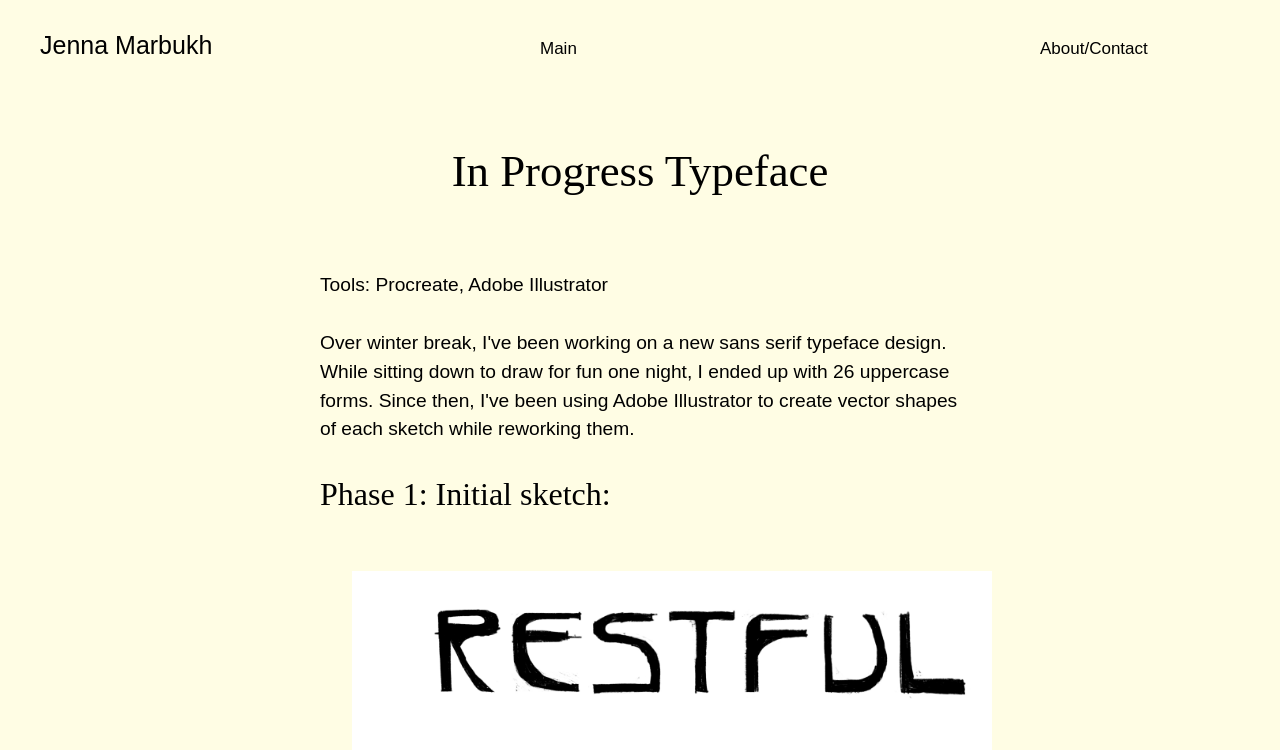
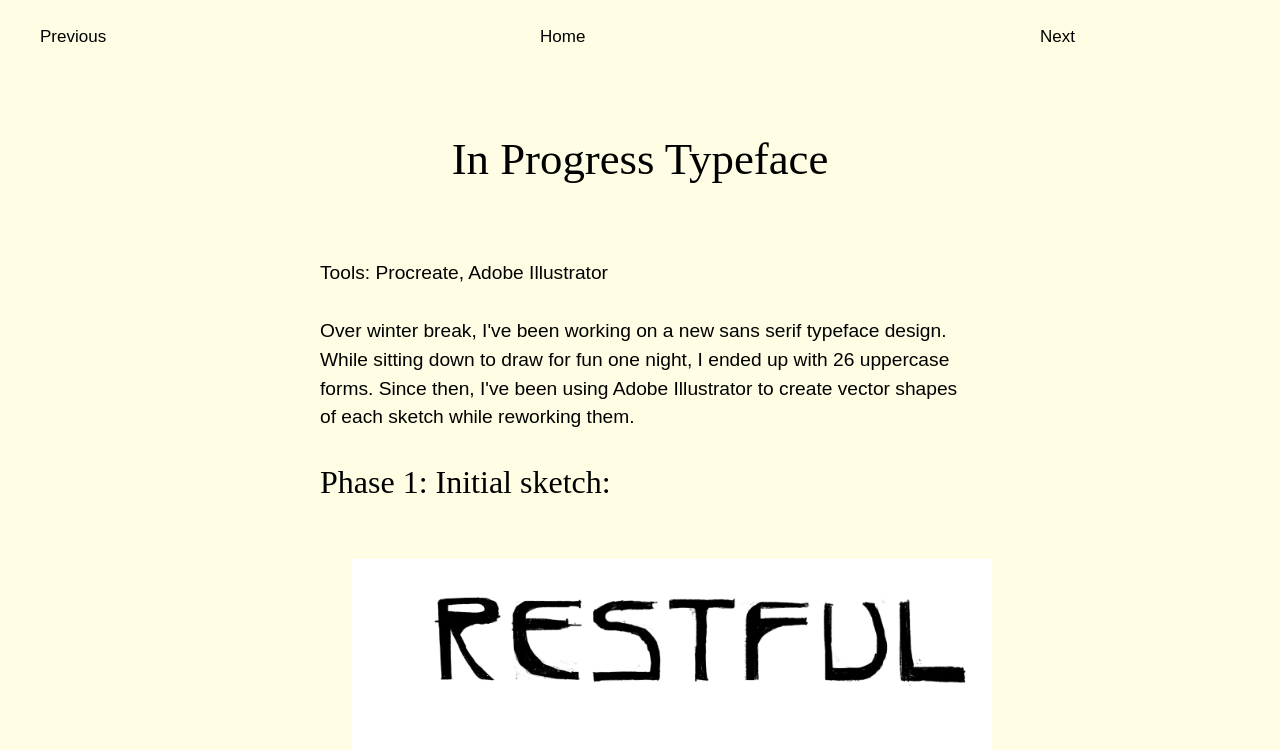
Before and after one commit to jenna590/portfolio, a plain HTML site: page Inprog.html in a window 1280 px wide. Shown: the top 750 px of the page. Drawn offline with Linux system fonts and the light colour scheme; a web font is replaced by a local one.

Commit message:
Update Inprog.html

```diff
--- a/Inprog.html
+++ b/Inprog.html
@@ -16,15 +16,15 @@
   </head>
   <body>
  <div class="banner-container">
-  <div class="banner banner-item1">
-     <a href="index.html" style= "color: black">Jenna Marbukh</a>
+  <div class="banner banner-item2">
+     <a href="PaintingDrawing.html" style= "color: black">Previous</a>
   </div>
-   <div class="banner banner-item2">
-        <a href="index.html" style= "color: black">Main</a>
-      </div>
   <div class="banner banner-item2">
-        <a href="Aboutme.html" style= "color: black">About/Contact</a>
+        <a href="Index.html" style= "color: black">Home</a>
 
+  </div>
+  <div class="banner banner-item2">
+        <a href="Shuffle.html" style= "color: black">Next</a>
   </div>
  </div>
   <div class="content">
```
